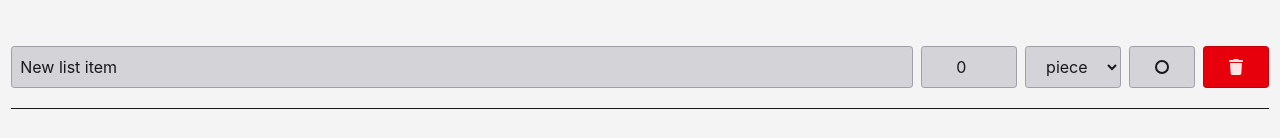
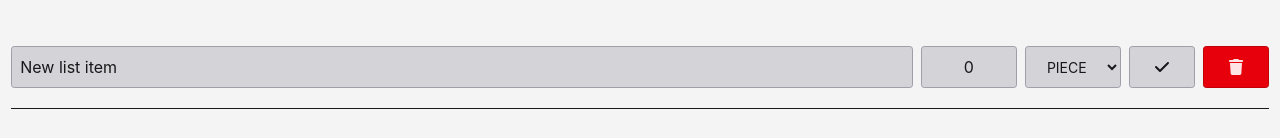
Before and after one commit to antklim89/shopping_list, a React app: page / in a window 1280 px wide. Both pictures are taken after a click on the button "ADD ITEM". Shown: the part 176-314 px from the top of the page. Built offline with nearby package versions, Linux system fonts and the light colour scheme; the HTML template or start-up script is replaced by a standard one.

Commit message:
refactor: improve code

```diff
--- a/src/components/list/list-item.tsx
+++ b/src/components/list/list-item.tsx
@@ -1,11 +1,11 @@
 import { Reorder } from 'framer-motion';
-import { FaCheck, FaO, FaTrash } from 'react-icons/fa6';
+import { FaCheck, FaTrash } from 'react-icons/fa6';
 
 import { units } from '@/lib/constants';
 import { listItemDelete, listItemUpdate, useStore } from '@/lib/store';
 import type { ListItemType } from '@/lib/types';
 
-export function ListItem({ items, listItemId }: { items: ListItemType; listItemId: string }) {
+export function ListItem({ listItem, listItemId }: { listItem: ListItemType; listItemId: string }) {
   const currentListId = useStore(state => state.currentListId);
 
   const handleChange = (newData: Partial<ListItemType>) => {
@@ -29,22 +29,27 @@ export function ListItem({ items, listItemId }: { items: ListItemType; listItemI
         <input
           placeholder="Product name..."
           type="text"
-          value={items.name}
+          value={listItem.name}
           onChange={e => handleChange({ name: e.target.value })}
         />
       </div>
       <div className="flex flex-1 justify-end gap-2">
         <input
           className="text-center"
-          max={90000000}
+          max={1000000}
           min={1}
-          type="number"
-          value={items.qty == null || Number.isNaN(items.qty) ? '' : items.qty}
-          onChange={e => handleChange({ qty: e.target.valueAsNumber })}
+          type="text"
+          inputMode="numeric"
+          value={listItem.qty}
+          onChange={e =>
+            handleChange({
+              qty: Number.isNaN(Number.parseFloat(e.target.value)) ? 0 : Number.parseFloat(e.target.value),
+            })
+          }
         />
         <select
-          className="text-center"
-          value={items.unit}
+          className="text-center text-sm uppercase"
+          value={listItem.unit}
           onChange={e => handleChange({ unit: e.target.value as (typeof units)[number] })}
         >
           {units.map(unit => (
@@ -55,11 +60,11 @@ export function ListItem({ items, listItemId }: { items: ListItemType; listItemI
         </select>
 
         <button
-          className={`btn-primary ${items.selected ? 'btn-success' : ''}`}
+          className={`btn-primary ${listItem.selected ? 'btn-success' : ''}`}
           type="button"
-          onClick={() => handleChange({ selected: !items.selected })}
+          onClick={() => handleChange({ selected: !listItem.selected })}
         >
-          {items.selected ? <FaCheck /> : <FaO />}
+          <FaCheck />
         </button>
 
         <button className="btn-error" type="button" onClick={() => listItemDelete(currentListId, listItemId)}>
--- a/src/components/list/list.tsx
+++ b/src/components/list/list.tsx
@@ -10,18 +10,20 @@ export function List() {
   const currentListId = useStore(state => state.currentListId);
   const list = useStore(state => state.lists[currentListId]);
 
-  const [selected, notSelected] = useMemo(() => {
-    if (!list) return [[], []];
-    const selectedResult: [string, ListItemType][] = [];
-    const notSelectedResult: [string, ListItemType][] = [];
+  const { selectedList, notSelectedList } = useMemo(() => {
+    const defaultValue = {
+      selectedList: [] as [string, ListItemType][],
+      notSelectedList: [] as [string, ListItemType][],
+    };
+    if (!list) return defaultValue;
 
-    for (const item of Object.entries(list.items)) {
-      if (item[1].selected) selectedResult.push(item);
-      else notSelectedResult.push(item);
-    }
+    return Object.entries(list.items).reduce((acc, value) => {
+      if (value[1].selected) acc.selectedList.push(value);
+      else acc.notSelectedList.push(value);
+      return acc;
+    }, defaultValue);
+  }, [list]);
 
-    return [selectedResult, notSelectedResult];
-  }, [list]);
   if (!list) return null;
 
   return (
@@ -29,7 +31,7 @@ export function List() {
       <ListSelect />
 
       <div key={currentListId}>
-        {notSelected.length === 0 ? (
+        {notSelectedList.length === 0 ? (
           <div className="flex justify-center">
             <span className="my-4 font-bold text-2xl">All products bought</span>
           </div>
@@ -39,16 +41,16 @@ export function List() {
           as="div"
           axis="y"
           className="my-8 flex flex-col gap-8 sm:gap-1"
-          values={Object.entries(list?.items)}
+          values={Object.entries(list.items)}
           onReorder={() => null}
         >
           <AnimatePresence initial={false}>
-            {notSelected.map(([id, items]) => (
-              <ListItem items={items} key={id} listItemId={id} />
+            {notSelectedList.map(([id, items]) => (
+              <ListItem listItem={items} key={id} listItemId={id} />
             ))}
             <hr className="my-4" />
-            {selected.map(([id, items]) => (
-              <ListItem items={items} key={id} listItemId={id} />
+            {selectedList.map(([id, items]) => (
+              <ListItem listItem={items} key={id} listItemId={id} />
             ))}
           </AnimatePresence>
         </Reorder.Group>
```
